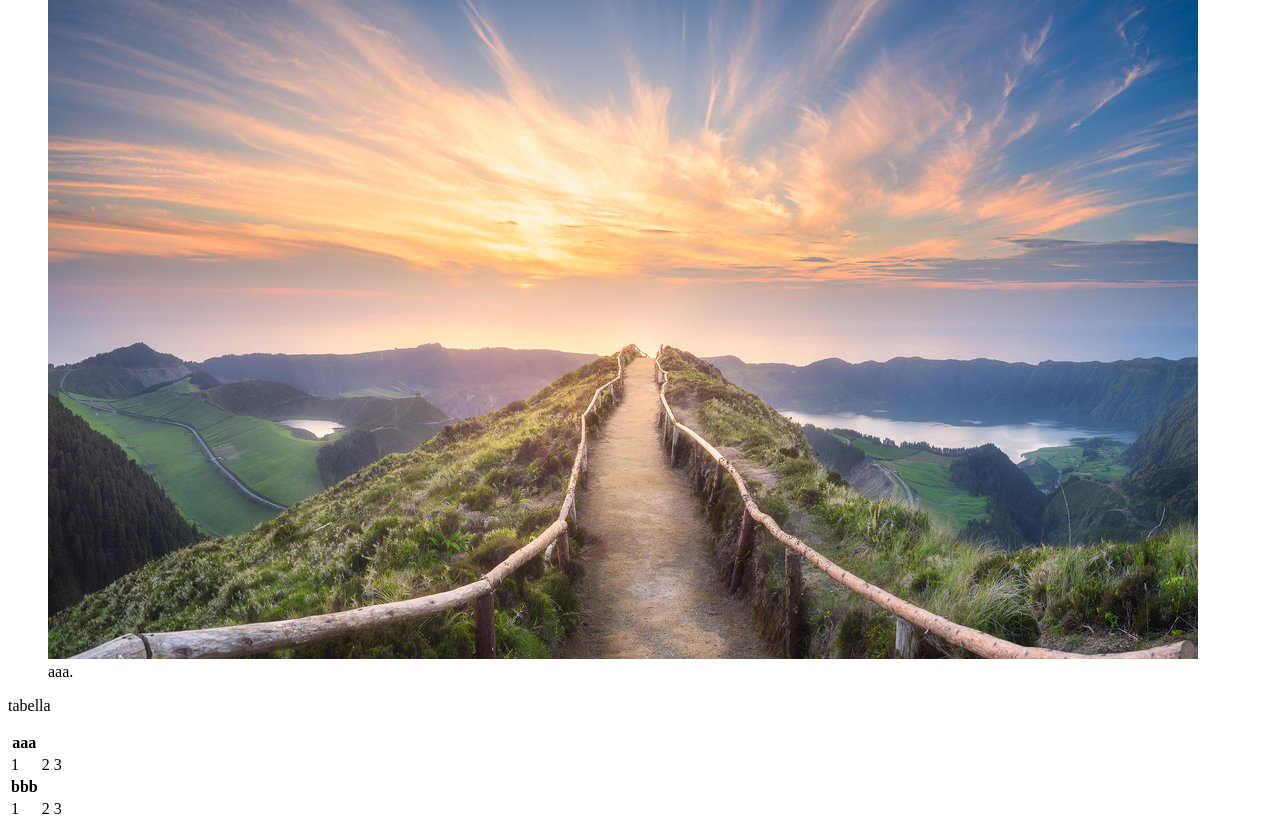
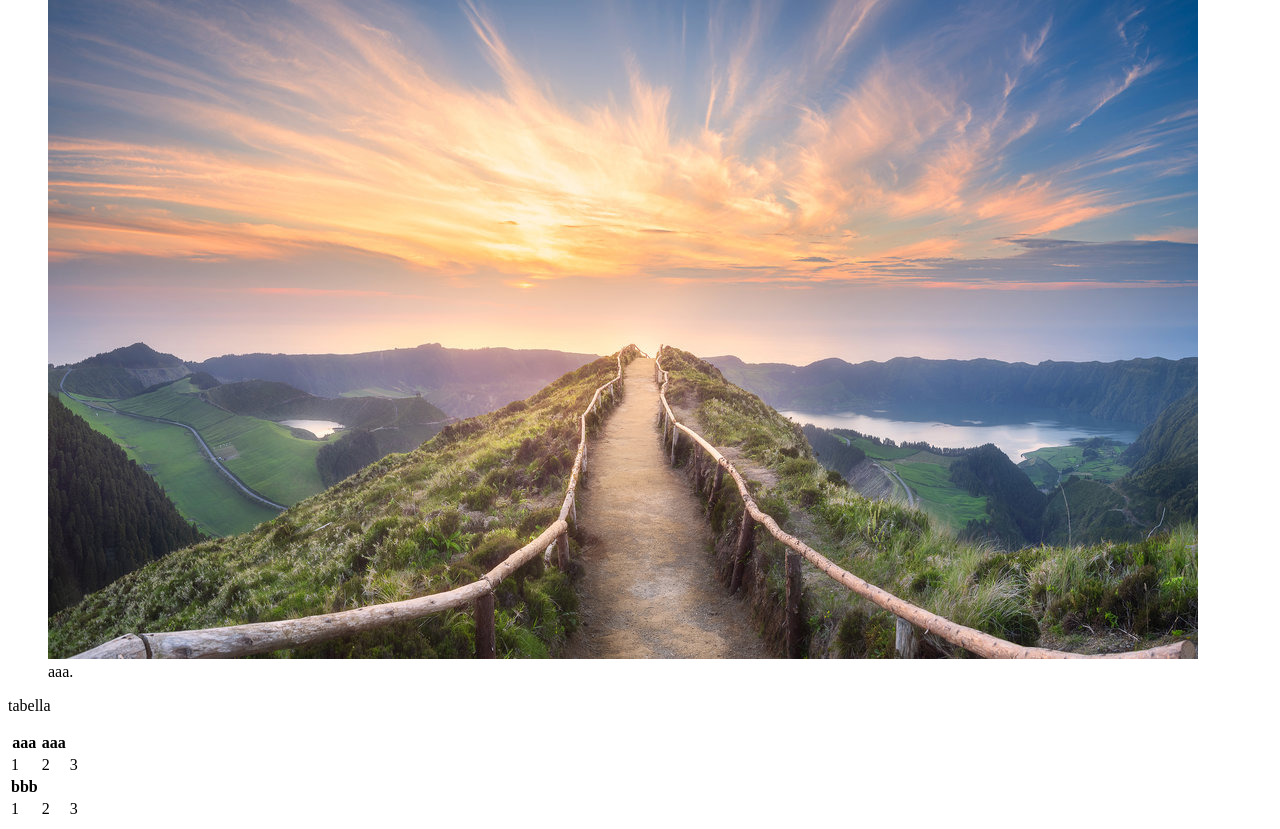
Before and after one commit to antoniopaladino/website, a plain HTML site: page index.html in a window 1280 px wide. Shown: the part 712-1541 px from the top of the page. Drawn offline with Linux system fonts and the light colour scheme.

Commit message:
Update index.html

```diff
--- a/index.html
+++ b/index.html
@@ -44,6 +44,7 @@
   <p>tabella</p>
   <table>
     <th>aaa</th>
+    <th>aaa</th>
     <tr>
       <td>1</td>
       <td>2</td>
```
